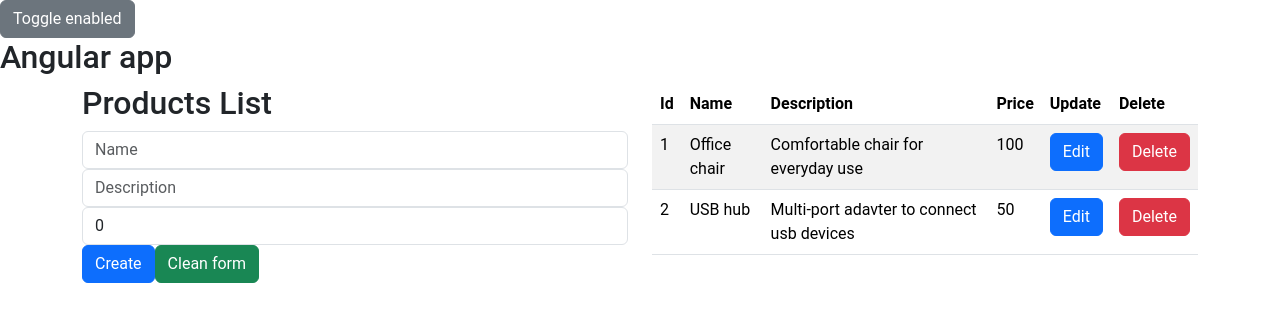
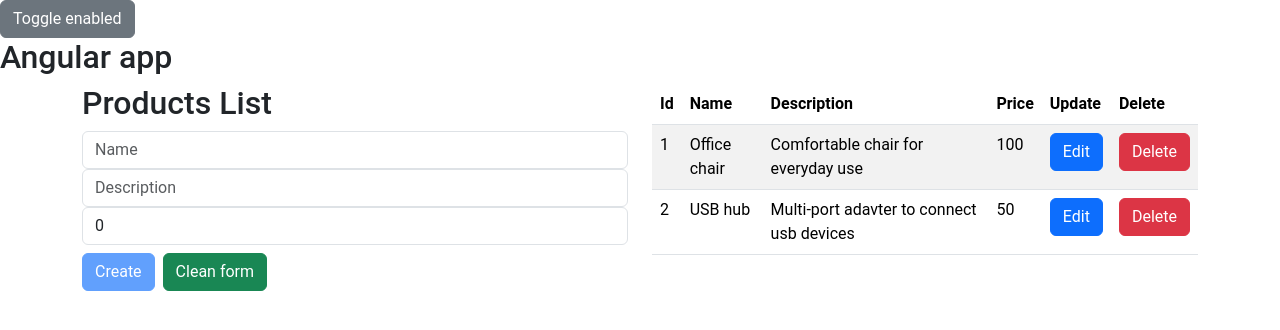
Before and after one commit to HassanAbbud/angular-products-app-frontend, an Angular app: page / in a window 1280 px wide. Shown: the top 330 px of the page. Built offline with nearby package versions, Linux system fonts and the light colour scheme.

Commit message:
Validation of required attributes in forms

```diff
--- a/src/app/products/components/form/form.component.html
+++ b/src/app/products/components/form/form.component.html
@@ -1,16 +1,62 @@
-<form (ngSubmit)="onSubmit()">
+<!-- <form (ngSubmit)="onSubmit()" [formGroup]="myForm"> -->
+<form (ngSubmit)="onSubmit()" #productForm="ngForm">
   <div>
-    <input class="form-control" type="text" placeholder="Name" name="name" [(ngModel)]="product.name">
+    <input
+      class="form-control"
+      type="text"
+      placeholder="Name"
+      name="name"
+      [(ngModel)]="product.name"
+      #name="ngModel"
+      required
+    />
+    <div class="form-text text-danger" *ngIf="name.invalid && (name.dirty || name.touched)">
+      Name is required
+    </div>
   </div>
+
   <div>
-    <input class="form-control" type="text" placeholder="Description" name="description" [(ngModel)]="product.description">
+    <input
+      class="form-control"
+      type="text"
+      placeholder="Description"
+      name="description"
+      [(ngModel)]="product.description"
+      #description="ngModel"
+      required
+    />
+    <div class="form-text text-danger" *ngIf="description.invalid && (description.dirty || description.touched)">
+      Description is required
+    </div>
   </div>
+
   <div>
-    <input class="form-control" type="number" placeholder="Price" name="price" [(ngModel)]="product.price">
+    <input
+      class="form-control"
+      type="number"
+      placeholder="Price"
+      name="price"
+      [(ngModel)]="product.price"
+      #price="ngModel"
+      required
+    />
+      <div class="form-text text-danger" *ngIf="price.invalid && (price.dirty || price.touched)">
+        Price is required
+      </div>
   </div>
+
   <div>
-    <button class="btn btn-primary" type="submit">{{product.id > 0 ? 'Update' : 'Create'}}</button>
-    <button class="btn btn-success" type="button" (click)="cleanProduct()">Clean form</button>
-
+    <button
+    class="btn btn-primary my-2" type="submit"
+    [disabled]="!productForm.valid">
+      {{ product.id > 0 ? "Update" : "Create" }}
+    </button>
+    <button
+      class="btn btn-success mx-2 my-2"
+      type="button"
+      (click)="cleanProduct()"
+    >
+      Clean form
+    </button>
   </div>
 </form>
--- a/src/app/products/components/form/form.component.ts
+++ b/src/app/products/components/form/form.component.ts
@@ -1,5 +1,6 @@
-import { Component, EventEmitter, Input, Output } from '@angular/core';
+import { Component, EventEmitter, inject, Input, Output } from '@angular/core';
 import { Product } from '../../interfaces/product';
+import { FormBuilder, FormGroup, Validators } from '@angular/forms';
 
 @Component({
   selector: 'products-form',
@@ -10,6 +11,7 @@ export class FormComponent {
 cleanForm() {
 throw new Error('Method not implemented.');
 }
+  private fb = inject(FormBuilder);
 
   @Input()
   product: Product = {
@@ -19,8 +21,17 @@ throw new Error('Method not implemented.');
     price: 0
   }
 
+  // @Input()
+  // public myForm = this.fb.group({
+  //   id: [0, Validators.required],
+  //   name: ['', Validators.required],
+  //   description: [''],
+  //   price: [0, Validators.min(100)],
+  // })
+
   @Output()
   public onNewProduct: EventEmitter<Product> = new EventEmitter();;
+
 
   public onSubmit() {
     this.onNewProduct.emit(this.product);
--- a/src/app/products/components/product-list/product-list.component.ts
+++ b/src/app/products/components/product-list/product-list.component.ts
@@ -8,6 +8,7 @@ import { Product } from '../../interfaces/product';
   styleUrl: './product-list.component.css'
 })
 export class ProductListComponent implements OnInit {
+  private productService = inject(ProductService);
 
   public products: Product[] = [];
 
@@ -18,7 +19,6 @@ export class ProductListComponent implements OnInit {
     price: 0
   }
 
-  private productService = inject(ProductService);
 
   ngOnInit(): void {
     this.productService.findAll().subscribe(products => {
```
Also changed, not shown: src/app/products/products.module.ts (+3 -4 lines).
